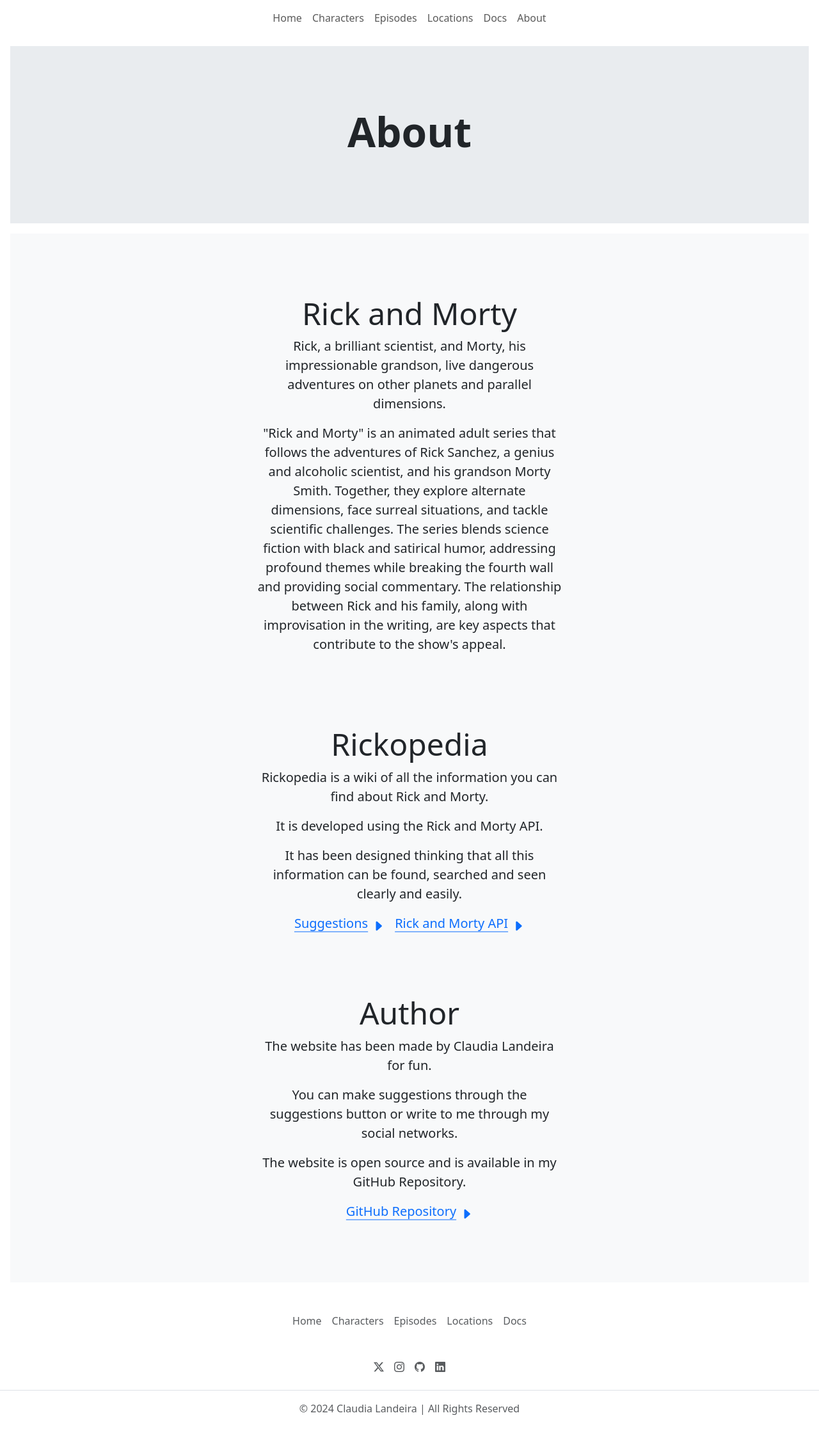
After one commit to claudialandeirav/Rickopedia, a Python web app: template web/templates/about.html in a window 1280 px wide. The commit adds this page. Shown: the whole page at 64% size. Run offline with Jinja, Linux system fonts and the light colour scheme; the template is opened without the code that fills it, so the values that code supplies are empty.

Commit message:
F0001 - InterfaceDesign v1.1 (#36)

```diff
--- a/web/__init__.py
+++ b/web/__init__.py
@@ -34,4 +34,10 @@
     @app.route('/docs', methods=['GET'])
     def docs():
         return render_template('docs.html')
+
+    # ---------------------------------- MODULO ABOUT
+    @app.route('/about', methods=['GET'])
+    def about():
+        return render_template('about.html')
+
     return app
--- /dev/null
+++ b/web/templates/about.html
@@ -0,0 +1,50 @@
+<!DOCTYPE html>
+<html lang="es">
+
+{% include 'global/header.html' %}
+
+<body>
+    {% include 'global/menu.html' %}
+
+    <div class="position-relative overflow-hidden p-3 p-md-5 m-md-3 text-center bg-body-secondary">
+        <div class="col-md-6 p-lg-5 mx-auto">
+            <h1 class="display-3 fw-bold">About</h1>
+        </div>
+    </div>
+
+    <div class="position-relative overflow-hidden p-3 p-md-5 m-md-3 text-center bg-body-tertiary">
+        <div class="col-md-6 p-lg-5 mx-auto">
+            <h2 class="display-5">Rick and Morty</h2>
+            <p class="lead">Rick, a brilliant scientist, and Morty, his impressionable grandson, live dangerous adventures on other planets and parallel dimensions.</p>
+            <p class="lead">"Rick and Morty" is an animated adult series that follows the adventures of Rick Sanchez, a genius and alcoholic scientist, and his grandson Morty Smith.
+                Together, they explore alternate dimensions, face surreal situations, and tackle scientific challenges. The series blends science fiction with black and satirical humor, addressing profound themes while breaking the fourth wall and providing social commentary.
+                The relationship between Rick and his family, along with improvisation in the writing, are key aspects that contribute to the show's appeal.</p>
+        </div>
+
+        <div class="col-md-6 p-lg-5 mx-auto">
+            <h2 class="display-5">Rickopedia</h2>
+            <p class="lead">Rickopedia is a wiki of all the information you can find about Rick and Morty.</p>
+            <p class="lead">It is developed using the Rick and Morty API.</p>
+            <p class="lead">It has been designed thinking that all this information can be found, searched and seen clearly and easily.</p>
+            <div class="d-flex gap-3 justify-content-center lead fw-normal">
+                <a class="icon-link" href="#">Suggestions <i class="bi bi-caret-right-fill"></i></a>
+                <a class="icon-link" href="https://rickandmortyapi.com/">Rick and Morty API <i class="bi bi-caret-right-fill"></i></a>
+            </div>
+        </div>
+
+        <div class="col-md-6 p-lg-5 mx-auto">
+            <h2 class="display-5">Author</h2>
+            <p class="lead">The website has been made by Claudia Landeira for fun.</p>
+            <p class="lead">You can make suggestions through the suggestions button or write to me through my social networks.</p>
+            <p class="lead">The website is open source and is available in my GitHub Repository.</p>
+
+            <div class="d-flex gap-3 justify-content-center lead fw-normal">
+                <a class="icon-link" href="https://github.com/claudialandeirav/Rickopedia">GitHub Repository <i class="bi bi-caret-right-fill"></i></a>
+            </div>
+        </div>
+    </div>
+
+    {% include 'global/footer.html' %}
+    {% include 'global/scriptsJS.html' %}
+</body>
+</html>
--- a/web/templates/global/filtersCharacters.html
+++ /dev/null
@@ -1,5 +0,0 @@
-<div class="derecha">
-    <div>
-
-    </div>
-</div>
--- a/web/templates/global/footer.html
+++ b/web/templates/global/footer.html
@@ -1,36 +1,16 @@
-<footer class="footer">
-    <div class="cuatro-columnas">
-        <div class="centro">
-            <a class="boton-transparente"><i class="bi bi-twitter-x"></i></a>
-        </div>
-        <div class="centro">
-            <a class="boton-transparente"><i class="bi bi-instagram"></i></a>
-        </div>
-        <div class="centro">
-            <a class="boton-transparente"><i class="bi bi-github"></i></a>
-        </div>
-        <div class="centro">
-            <a class="boton-transparente"><i class="bi bi-linkedin"></i></a>
-        </div>
-    </div>
-
-    <div class="cinco-columnas">
-        <div class="centro">
-            <a class="boton-transparente" href="{{ url_for('home') }}">Home</a>
-        </div>
-        <div class="centro">
-            <a class="boton-transparente" href="{{ url_for('characters') }}">Characters</a>
-        </div>
-        <div class="centro">
-            <a class="boton-transparente" href="{{ url_for('episodes') }}">Episodes</a>
-        </div>
-        <div class="centro">
-            <a class="boton-transparente" href="{{ url_for('locations') }}">Locations</a>
-        </div>
-        <div class="centro">
-            <a class="boton-transparente" href="{{ url_for('docs') }}">Docs</a>
-        </div>
-    </div>
-
-    <p class="text-center">© 2023 Claudia Landeira | All Rights Reserved</p>
+<footer class="py-3 my-4">
+    <ul class="nav justify-content-center pb-3 mb-3">
+        <li class="nav-item"><a href="{{ url_for('home') }}" class="nav-link px-2 text-body-secondary">Home</a></li>
+        <li class="nav-item"><a href="{{ url_for('characters') }}" class="nav-link px-2 text-body-secondary">Characters</a></li>
+        <li class="nav-item"><a href="{{ url_for('episodes') }}" class="nav-link px-2 text-body-secondary">Episodes</a></li>
+        <li class="nav-item"><a href="{{ url_for('locations') }}" class="nav-link px-2 text-body-secondary">Locations</a></li>
+        <li class="nav-item"><a href="{{ url_for('docs') }}" class="nav-link px-2 text-body-secondary">Docs</a></li>
+    </ul>
+    <ul class="nav justify-content-center border-bottom pb-3 mb-3">
+        <li class="nav-item"><a href="https://twitter.com/clau_lanvi" class="nav-link px-2 text-body-secondary"><i class="bi bi-twitter-x"></i></a></li>
+        <li class="nav-item"><a href="https://www.instagram.com/clau.lanvi/" class="nav-link px-2 text-body-secondary"><i class="bi bi-instagram"></i></a></li>
+        <li class="nav-item"><a href="https://github.com/claudialandeirav" class="nav-link px-2 text-body-secondary"><i class="bi bi-github"></i></a></li>
+        <li class="nav-item"><a href="https://www.linkedin.com/in/claudia-landeira-vi%C3%B1uela/" class="nav-link px-2 text-body-secondary"><i class="bi bi-linkedin"></i></a></li>
+    </ul>
+    <p class="text-center text-body-secondary">© 2024 Claudia Landeira | All Rights Reserved</p>
 </footer>
--- a/web/templates/global/header.html
+++ b/web/templates/global/header.html
@@ -1,8 +1,11 @@
 <head>
     <link rel="shorcut icon" href="{{ url_for('static', filename='images/icon.png') }}"/>
-    <link rel="stylesheet" href="{{ url_for('static', filename='base.css')}}">
     <link rel="stylesheet" href="https://cdn.jsdelivr.net/npm/bootstrap-icons@1.11.2/font/bootstrap-icons.min.css">
 
+    <link href="https://cdn.jsdelivr.net/npm/bootstrap@5.3.3/dist/css/bootstrap.min.css" rel="stylesheet" integrity="sha384-QWTKZyjpPEjISv5WaRU9OFeRpok6YctnYmDr5pNlyT2bRjXh0JMhjY6hW+ALEwIH" crossorigin="anonymous">
+    <link href="https://cdn.jsdelivr.net/npm/bootstrap-icons@1.8.1/font/bootstrap-icons.css" rel="stylesheet">
+
     <meta charset="UTF-8">
+    <meta name="viewport" content="width=device-width, initial-scale=1">
     <title>Rickopedia</title>
 </head>
--- a/web/templates/global/menu.html
+++ b/web/templates/global/menu.html
@@ -1,21 +1,26 @@
-<div class="menu">
-    <div class="centro">
-        <div class="cinco-columnas">
-            <div class="centro">
-                <a class="boton-transparente" href="{{ url_for('home') }}">Home</a>
-            </div>
-            <div class="centro">
-                <a class="boton-transparente" href="{{ url_for('characters') }}">Characters</a>
-            </div>
-            <div class="centro">
-                <a class="boton-transparente" href="{{ url_for('episodes') }}">Episodes</a>
-            </div>
-            <div class="centro">
-                <a class="boton-transparente" href="{{ url_for('locations') }}">Locations</a>
-            </div>
-            <div class="centro">
-                <a class="boton-transparente" href="{{ url_for('docs') }}">Docs</a>
-            </div>
+<header>
+    <nav class="navbar navbar-expand-lg navbar-light sticky-top container-xxl bd-gutter flex-wrap flex-lg-nowrap">
+        <div class="collapse navbar-collapse justify-content-center" id="menu">
+            <ul class="navbar-nav">
+                <li class="nav-item active">
+                    <a class="nav-link" href="{{ url_for('home') }}">Home</a>
+                </li>
+                <li class="nav-item">
+                    <a class="nav-link" href="{{ url_for('characters') }}">Characters</a>
+                </li>
+                <li class="nav-item">
+                    <a class="nav-link" href="{{ url_for('episodes') }}">Episodes</a>
+                </li>
+                <li class="nav-item">
+                    <a class="nav-link" href="{{ url_for('locations') }}">Locations</a>
+                </li>
+                <li class="nav-item">
+                    <a class="nav-link" href="{{ url_for('docs') }}">Docs</a>
+                </li>
+                <li class="nav-item">
+                    <a class="nav-link" href="{{ url_for('about') }}">About</a>
+                </li>
+            </ul>
         </div>
-    </div>
-</div>
+    </nav>
+</header>
--- /dev/null
+++ b/web/templates/global/scriptsJS.html
@@ -0,0 +1,3 @@
+<script src="https://cdn.jsdelivr.net/npm/bootstrap@5.3.3/dist/js/bootstrap.bundle.min.js" integrity="sha384-YvpcrYf0tY3lHB60NNkmXc5s9fDVZLESaAA55NDzOxhy9GkcIdslK1eN7N6jIeHz" crossorigin="anonymous"></script>
+<script src="https://cdn.jsdelivr.net/npm/@popperjs/core@2.11.8/dist/umd/popper.min.js" integrity="sha384-I7E8VVD/ismYTF4hNIPjVp/Zjvgyol6VFvRkX/vR+Vc4jQkC+hVqc2pM8ODewa9r" crossorigin="anonymous"></script>
+<script src="https://cdn.jsdelivr.net/npm/bootstrap@5.3.3/dist/js/bootstrap.min.js" integrity="sha384-0pUGZvbkm6XF6gxjEnlmuGrJXVbNuzT9qBBavbLwCsOGabYfZo0T0to5eqruptLy" crossorigin="anonymous"></script>
```
Also changed, not shown: web/templates/characters.html (+6 -6 lines), web/templates/docs.html (+6 -6 lines), web/templates/episodes.html (+6 -5 lines), web/templates/global/wrapper.html (deleted, +0 -61 lines), web/templates/home.html (+54 -85 lines), web/templates/locations.html (+6 -5 lines).
